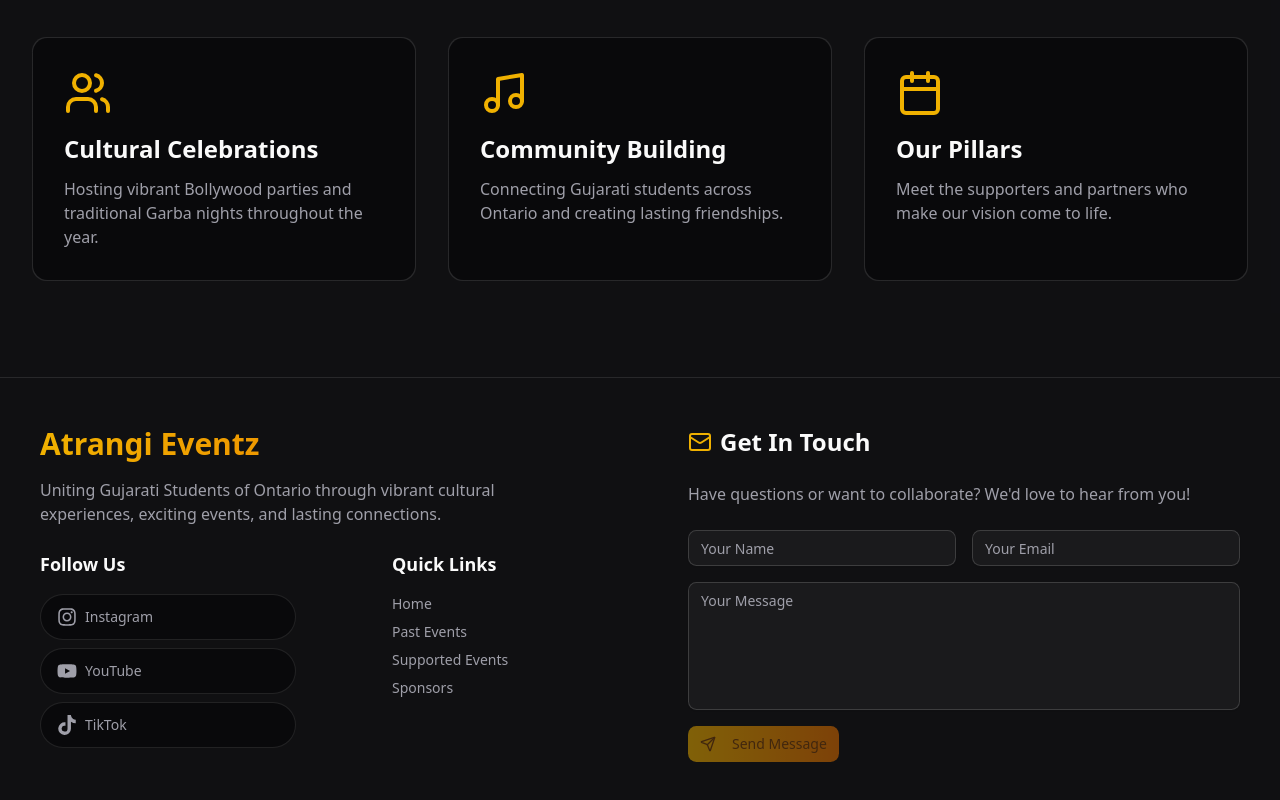
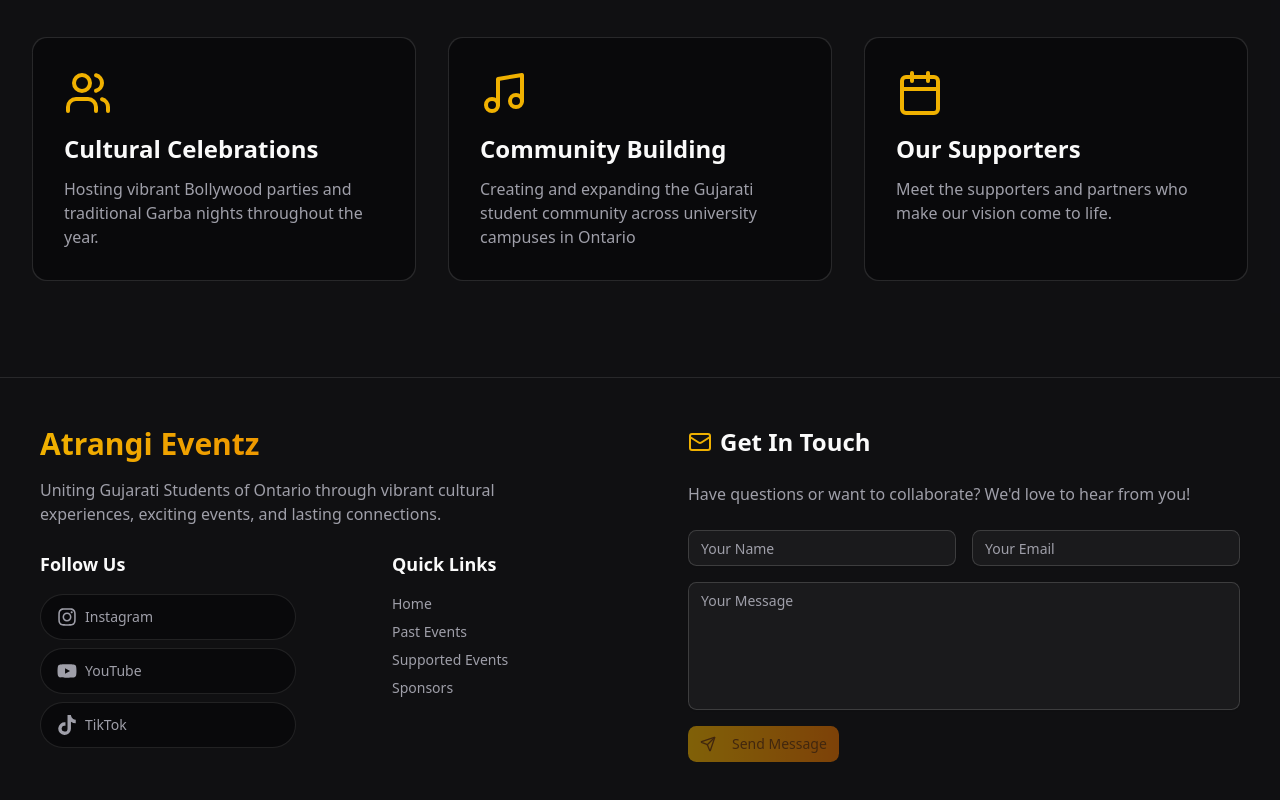
Before and after one commit to patel-aaryan/atrangi-eventz-v2, a Next.js app in the folder apps/web/: page / in a window 1280 px wide. Shown: the part 1212-2012 px from the top of the page. Built offline with nearby package versions, Linux system fonts and the light colour scheme; no server answers.

Commit message:
Update about-section.tsx

```diff
--- a/apps/web/components/home/about-section.tsx
+++ b/apps/web/components/home/about-section.tsx
@@ -22,12 +22,12 @@ const features = [
     icon: Music,
     title: "Community Building",
     description:
-      "Connecting Gujarati students across Ontario and creating lasting friendships.",
+      "Creating and expanding the Gujarati student community across university campuses in Ontario",
     href: "/supported-events",
   },
   {
     icon: Calendar,
-    title: "Our Pillars",
+    title: "Our Supporters",
     description:
       "Meet the supporters and partners who make our vision come to life.",
     href: "/sponsors",
```
